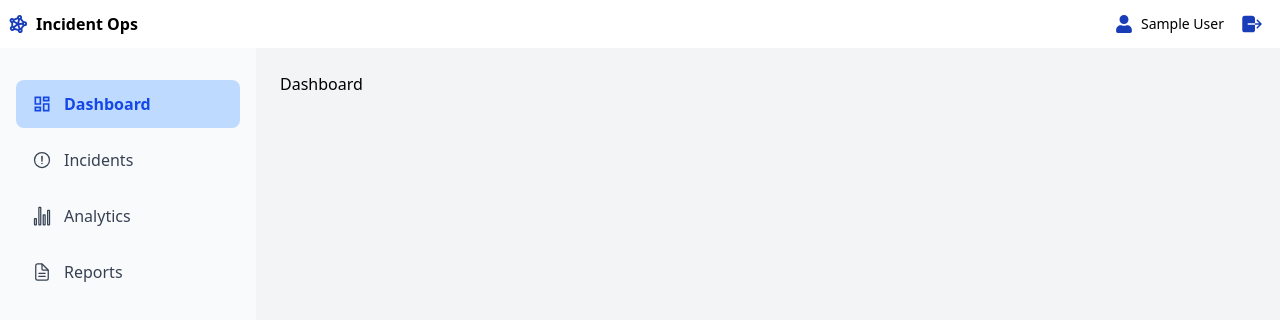
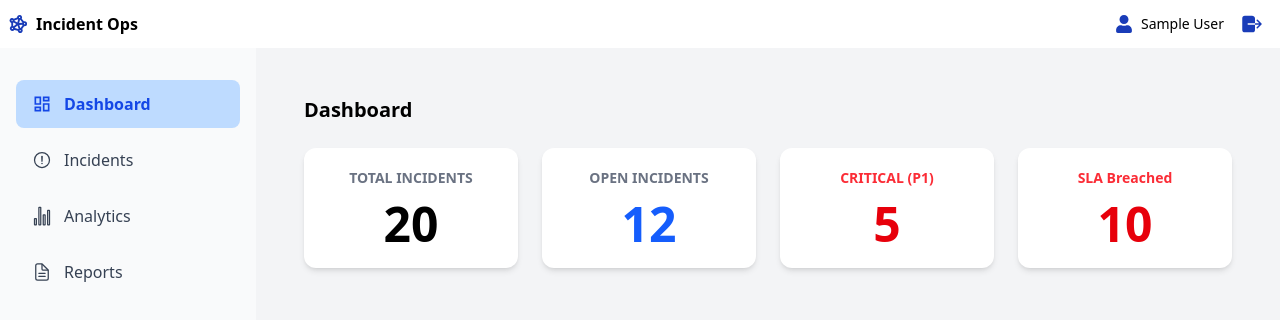
Before and after one commit to amirali72/Incident-Ops, a React (Vite) app: page /dashboard in a window 1280 px wide. Shown: the top 320 px of the page. Built offline with nearby package versions, Linux system fonts and the light colour scheme; sample sign-in values are in the browser's storage.

Commit message:
Dashboard cards added

```diff
--- a/src/pages/Dashboard.jsx
+++ b/src/pages/Dashboard.jsx
@@ -1,11 +1,72 @@
 import React from "react";
-import Navbar from "../components/Navbar";
-import Sidebar from "../components/Sidebar";
+import { mockIncidents } from "../data/mockIncidents";
 
 const Dashboard = () => {
+  const totalIncidents = mockIncidents.length;
+
+  const openIncidents = mockIncidents.filter(
+    (item) => item.status !== "Closed" && item.status !== "Resolved"
+  ).length;
+
+  const criticalIncidents = mockIncidents.filter(
+    (item) => item.severity === "P1"
+  ).length;
+
+  const slaBreached = mockIncidents.filter((item) => {
+    if (item.status === "Closed" || item.status === "Resolved") {
+      return false;
+    }
+
+    return Date.now() > item.openedAt + item.slaHours * 60 * 60 * 1000;
+  }).length;
+
   return (
-    <div>
-      Dashboard
+    <div className="p-6">
+      {/* Page Title */}
+      <h1 className="font-semibold text-xl mb-6">Dashboard</h1>
+
+      {/* Cards Grid */}
+      <div className="grid grid-cols-1 sm:grid-cols-2 lg:grid-cols-4 gap-6">
+        {/* Total Incidents */}
+        <div className="bg-white shadow-md rounded-xl p-5">
+          <h2 className="text-sm text-gray-500 font-semibold text-center">
+            TOTAL INCIDENTS
+          </h2>
+          <p className="text-5xl font-bold text-center mt-3">
+            {totalIncidents}
+          </p>
+        </div>
+
+        {/* Open Incidents */}
+        <div className="bg-white shadow-md rounded-xl p-5">
+          <h2 className="text-sm text-gray-500 font-semibold text-center">
+            OPEN INCIDENTS
+          </h2>
+          <p className="text-5xl font-bold text-blue-600 text-center mt-3">
+            {openIncidents}
+          </p>
+        </div>
+
+        {/* Critical P1 */}
+        <div className="bg-white shadow-md rounded-xl p-5">
+          <h2 className="text-sm text-red-500 font-semibold text-center">
+            CRITICAL (P1)
+          </h2>
+          <p className="text-5xl font-bold text-red-600 text-center mt-3">
+            {criticalIncidents}
+          </p>
+        </div>
+
+        {/* SLA Breached */}
+        <div className="bg-white shadow-md rounded-xl p-5">
+          <h2 className="text-sm text-red-500 font-semibold text-center">
+            SLA Breached
+          </h2>
+          <p className="text-5xl font-bold text-red-600 text-center mt-3">
+            {slaBreached}
+          </p>
+        </div>
+      </div>
     </div>
   );
 };
```
